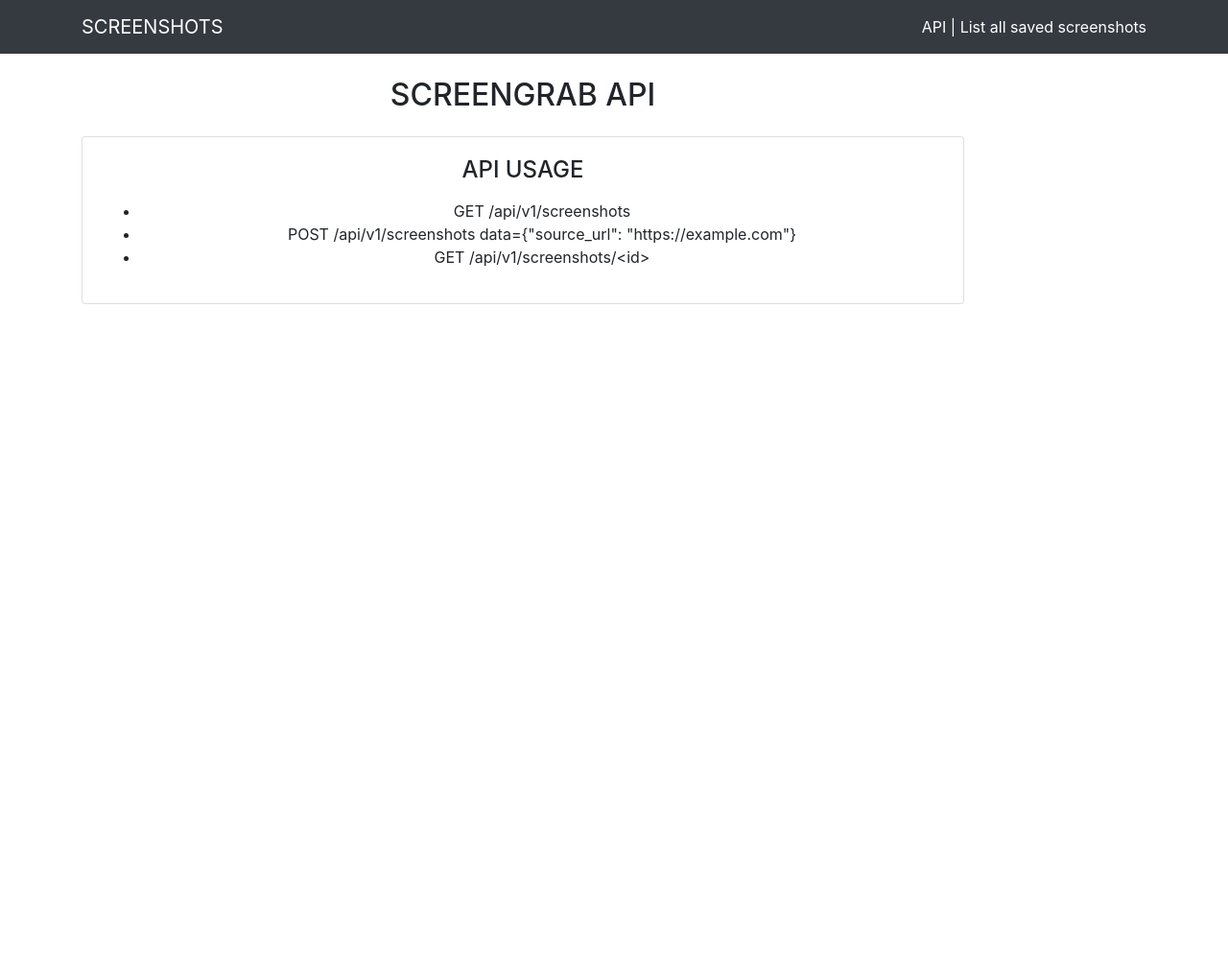
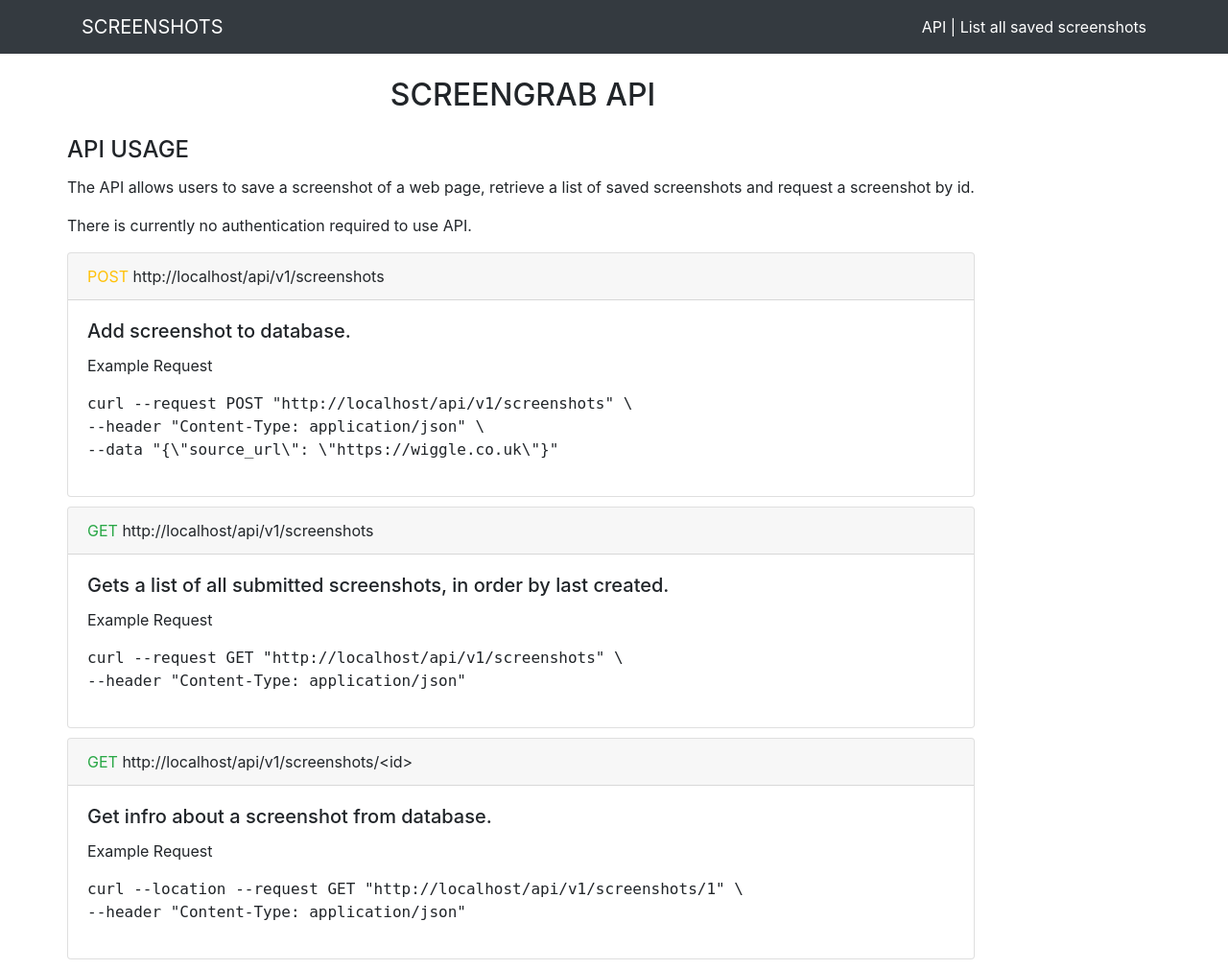
Before and after one commit to karanotts/screengrab, a Flask app: page /api/v1/ in a window 1280 px wide. Shown: the whole page at 96% size. Before the commit the page ends 317 px from the top, so only its background shows below. Run offline with Flask 2, Linux system fonts and the light colour scheme; some libraries are stand-ins or nearby versions.

Commit message:
added API documentation

```diff
--- a/screengrab/static/css/main.css
+++ b/screengrab/static/css/main.css
@@ -10,3 +10,11 @@ body {
   width: 40%;
   margin: auto;
 }
+
+.card {
+  margin-bottom: 10px;
+}
+
+.robo {
+  font-family: Monospace!important;
+}
--- a/screengrab/templates/api.html
+++ b/screengrab/templates/api.html
@@ -3,21 +3,51 @@
 <div class="container">
     <div class="row">
         <div class="col-md-10">
-            <h2 class="my-4">SCREENGRAB API
+            <h2 class="my-4 text-center">SCREENGRAB API
             </h2>
-            <div class="card mb-2">
-                <div class="card-body">
+            <div class="row">
+                <div class="">
                     <h4 class="card-title">API USAGE</h4>
                     <p>
-                        <ul>
-                            <li>GET    /api/v1/screenshots</li>
-                            <li>POST   /api/v1/screenshots data={"source_url": "https://example.com"}</li>
-                            <li>GET    /api/v1/screenshots/&lt;id&gt;</li>
-                        </ul>
+                        The API allows users to save a screenshot of a web page, retrieve a list of saved screenshots
+                        and request a screenshot by id.<br />
                     </p>
+                    <p>
+                        There is currently no authentication required to use API. <br />
+                    </p>
+                    <div class="card">
+                        <div class="card-header"><span class="text-warning">POST</span> http://localhost/api/v1/screenshots</div>
+                        <div class="card-body">
+                            <h5 class="card-title">Add screenshot to database.</h5>
+                            <p class="card-text">Example Request<br \></p>
+                            <p class="robo">curl --request POST "http://localhost/api/v1/screenshots" \<br \>
+                                --header "Content-Type: application/json" \<br \>
+                                --data "{\"source_url\": \"https://wiggle.co.uk\"}"</p>
+                        </div>
+                    </div>
+                    <div class="card">
+                        <div class="card-header"><span class="text-success">GET</span> http://localhost/api/v1/screenshots</div>
+                        <div class="card-body">
+                            <h5 class="card-title">Gets a list of all submitted screenshots, in order by last created.
+                            </h5>
+                            <p class="card-text">Example Request<br \></p>
+                            <p class="robo">curl --request GET "http://localhost/api/v1/screenshots" \<br \>
+                                --header "Content-Type: application/json"</p>
+                        </div>
+                    </div>
+                    <div class="card">
+                        <div class="card-header"><span class="text-success">GET</span> http://localhost/api/v1/screenshots/&lt;id&gt;</div>
+                        <div class="card-body">
+                            <h5 class="card-title">Get infro about a screenshot from database.</h5>
+                            <p class="card-text">Example Request<br \></p>
+                            <p class="robo">curl --location --request GET "http://localhost/api/v1/screenshots/1" \<br \>
+                                --header "Content-Type: application/json" </p>
+                        </div>
+                    </div>
                 </div>
             </div>
         </div>
     </div>
 </div>
+</div>
 {% endblock %}
--- a/screengrab/templates/index.html
+++ b/screengrab/templates/index.html
@@ -1,6 +1,6 @@
 {% extends 'layout.html' %}
 {% block page_content %}
-<div class="container">
+<div class="container text-center">
     <div class="row">
         <div class="col-md-12">
             <form method="POST" action="">
--- a/screengrab/templates/layout.html
+++ b/screengrab/templates/layout.html
@@ -20,7 +20,7 @@
         </div>
     </nav>
     {% block content %}
-    <div class="container-fluid text-center">
+    <div class="container-fluid">
         {% block page_content %}
 
         {% endblock %}
```
